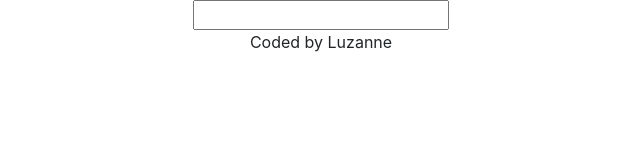
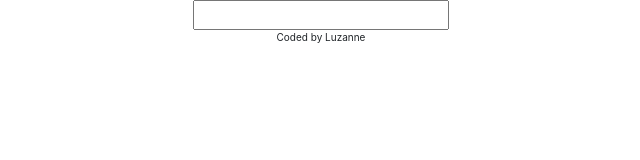
Before and after one commit to Luzanne-S/Dictionary-App, a React (Create React App) app in the folder my-app/: page / in a window 1280 px wide. Shown: the top 160 px of the page, without its empty margins (319-959 px from the left). Built offline with nearby package versions, Linux system fonts and the light colour scheme.

Commit message:
Updated css

```diff
--- a/my-app/src/App.css
+++ b/my-app/src/App.css
@@ -1,3 +1,9 @@
 .App {
   text-align: center;
 }
+.text-footer {
+  font-size: 10px;
+}
+h1 {
+  margin-top: 5vh;
+}
--- /dev/null
+++ b/my-app/src/Dictionary.css
@@ -0,0 +1,3 @@
+.Dictionary {
+  margin-top: 10vh;
+}
```
